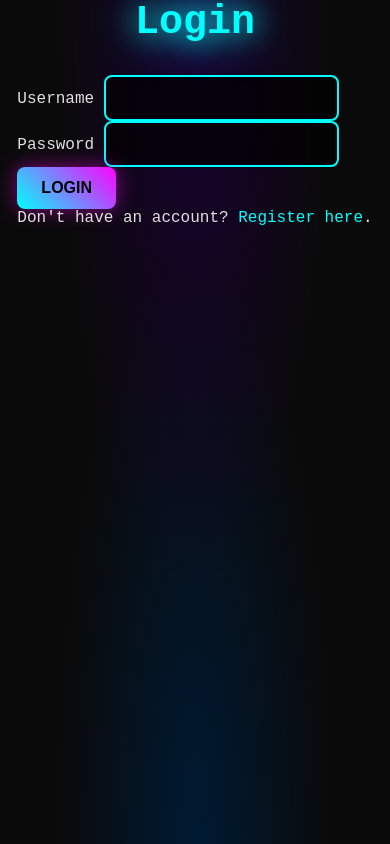
After one commit to metacoder87/StockMaster, a Flask app: page /auth/login in a window 390 px wide. The commit adds this page. Run offline with Flask 3, Linux system fonts and the light colour scheme; parts of the project's set-up code (start-up, migrations or seed data) failed here and were passed over.

Commit message:
Adds user authentication, navigation bar and updates styles for mobile optimization.

```diff
--- /dev/null
+++ b/app/auth.py
@@ -0,0 +1,78 @@
+from flask import Blueprint, render_template, redirect, url_for, request, flash
+from werkzeug.security import generate_password_hash, check_password_hash
+from flask_login import LoginManager, UserMixin, login_user, login_required, logout_user, current_user
+
+# User model
+class User(UserMixin):
+    def __init__(self, id, username, password):
+        self.id = id
+        self.username = username
+        self.password = password
+
+# In-memory user store (for demonstration purposes)
+users = {}
+next_user_id = 1
+
+auth_bp = Blueprint('auth', __name__, url_prefix='/auth')
+
+login_manager = LoginManager()
+
+@login_manager.user_loader
+def load_user(user_id):
+    return users.get(int(user_id))
+
+@login_manager.unauthorized_handler
+def unauthorized():
+    flash('You must be logged in to view that page.')
+    return redirect(url_for('auth.login'))
+
+@auth_bp.route('/login', methods=['GET', 'POST'])
+def login():
+    if current_user.is_authenticated:
+        return redirect(url_for('index'))
+    if request.method == 'POST':
+        username = request.form['username']
+        password = request.form['password']
+
+        user = None
+        for u in users.values():
+            if u.username == username:
+                user = u
+                break
+
+        if user and check_password_hash(user.password, password):
+            login_user(user)
+            return redirect(url_for('index'))
+        else:
+            flash('Please check your login details and try again.')
+    return render_template('login.html')
+
+@auth_bp.route('/register', methods=['GET', 'POST'])
+def register():
+    global next_user_id
+    if current_user.is_authenticated:
+        return redirect(url_for('index'))
+    if request.method == 'POST':
+        username = request.form['username']
+        password = request.form['password']
+
+        for u in users.values():
+            if u.username == username:
+                flash('Username already exists.')
+                return redirect(url_for('auth.register'))
+
+        hashed_password = generate_password_hash(password, method='pbkdf2:sha256')
+        new_user = User(id=next_user_id, username=username, password=hashed_password)
+        users[next_user_id] = new_user
+        next_user_id += 1
+
+        login_user(new_user)
+
+        return redirect(url_for('index'))
+    return render_template('register.html')
+
+@auth_bp.route('/logout')
+@login_required
+def logout():
+    logout_user()
+    return redirect(url_for('index'))
--- a/app/static/styles/style.css
+++ b/app/static/styles/style.css
@@ -90,7 +90,8 @@ h2, h3 {
     margin-bottom: 15px;
 }
 
-input[type="text"] {
+input[type="text"],
+input[type="password"] {
     flex: 1;
     padding: 12px;
     background: rgba(0, 0, 0, 0.7);
@@ -102,13 +103,15 @@ input[type="text"] {
     transition: all 0.3s;
 }
 
-input[type="text"]:focus {
+input[type="text"]:focus,
+input[type="password"]:focus {
     outline: none;
     box-shadow: 0 0 20px rgba(0, 255, 255, 0.8);
     background: rgba(0, 0, 0, 0.9);
 }
 
-input[type="text"]::placeholder {
+input[type="text"]::placeholder,
+input[type="password"]::placeholder {
     color: rgba(0, 255, 255, 0.5);
 }
 
--- /dev/null
+++ b/app/templates/login.html
@@ -0,0 +1,33 @@
+<!DOCTYPE html>
+<html>
+<head>
+    <title>Login</title>
+    <link rel="stylesheet" href="{{ url_for('static', filename='styles/style.css') }}">
+</head>
+<body>
+    <div class="container">
+        <form class="auth-form" method="POST" action="{{ url_for('auth.login') }}">
+            <h1>Login</h1>
+            <div class="form-group">
+                <label for="username">Username</label>
+                <input type="text" id="username" name="username" required>
+            </div>
+            <div class="form-group">
+                <label for="password">Password</label>
+                <input type="password" id="password" name="password" required>
+            </div>
+            <button type="submit">Login</button>
+            <p>Don't have an account? <a href="{{ url_for('auth.register') }}">Register here</a>.</p>
+            {% with messages = get_flashed_messages() %}
+              {% if messages %}
+                <ul class=flashes>
+                {% for message in messages %}
+                  <li>{{ message }}</li>
+                {% endfor %}
+                </ul>
+              {% endif %}
+            {% endwith %}
+        </form>
+    </div>
+</body>
+</html>
--- a/requirements.txt
+++ b/requirements.txt
@@ -1,4 +1,7 @@
 flask
+flask-login
+flask-wtf
+email_validator
 pandas
 numpy
 alpaca-py
```
Also changed, not shown: other parts of app/static/styles/style.css (+156 -0 lines), app/app.py (+12 -0 lines), app/templates/all_stocks.html (+12 -0 lines), app/templates/index.html (+12 -0 lines), app/templates/register.html (added, +33 -0 lines), app/templates/stock_details.html (+12 -0 lines).
